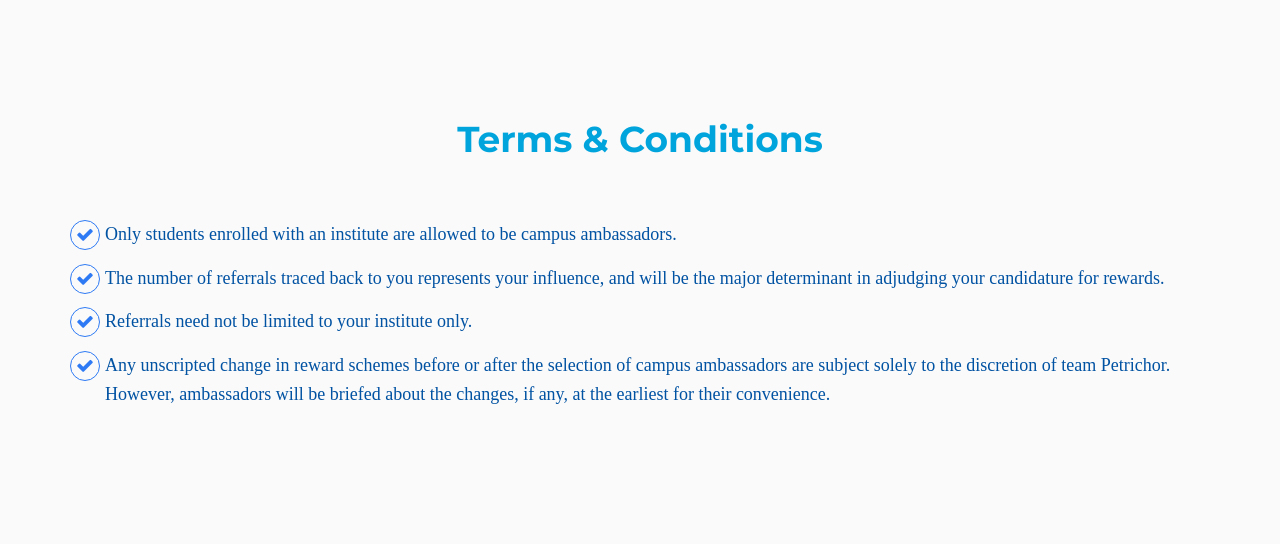
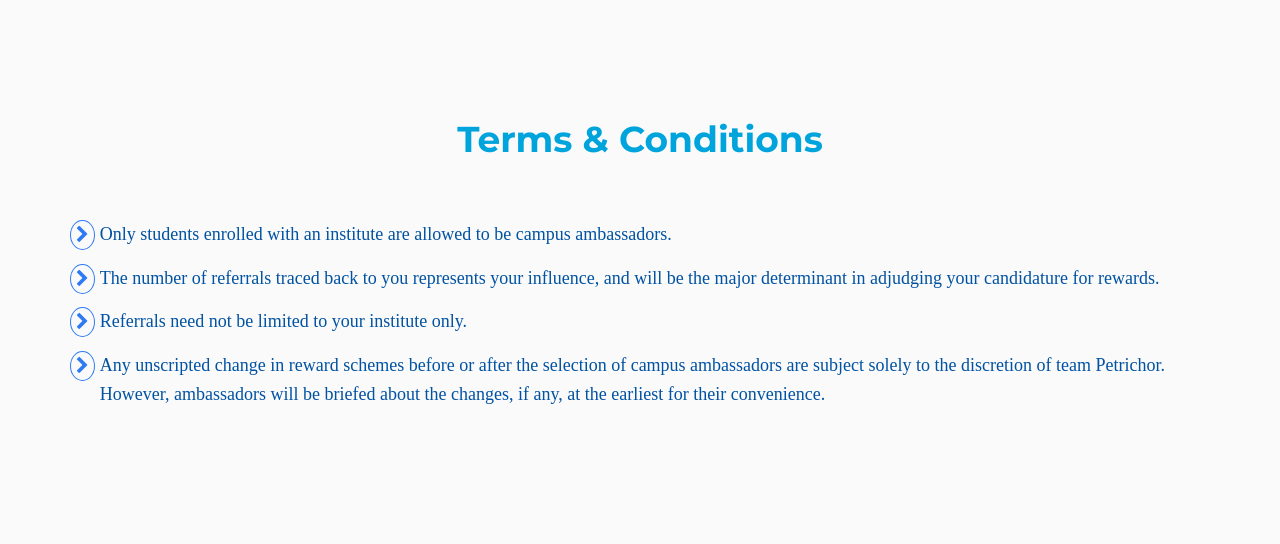
Before and after one commit to sakshi1603/Fest_Website_IITPKD, a Node server app: page / in a window 1280 px wide. Shown: the part 3418-3962 px from the top of the page. Run offline with Node 20, Linux system fonts and the light colour scheme; some libraries are stand-ins or nearby versions; some web fonts are replaced.

Commit message:
small fix

```diff
--- a/views/home.ejs
+++ b/views/home.ejs
@@ -328,7 +328,7 @@
 								<!-- service -->
 				<div class="col-md-3 col-sm-6">
 				<div class="service">
-				<img src="https://pbs.twimg.com/media/DjX0iUBXoAEwgK2.png">
+				<img src="https://banner2.kisspng.com/20180529/wvk/kisspng-ideas-color-cartagena-advertising-communication-gr-advertising-design-templates-5b0dd3b8bf11e8.5343035015276328247826.jpg">
 				<h3>Pitch in your ideas</h3>
 				<p style="">Be an active part of Petrichor by throwing in your suggestions for different events, speakers and artists.</p>
 				</div>
@@ -370,19 +370,19 @@
 						<h2 class="title">Terms &amp; Conditions</h2>
 					</div>
 					<div class="feature">
-						<i class="fa fa-check"></i>
+						<i class="fa fa-chevron-right"></i>
 						<p>Only students enrolled with an institute are allowed to be campus ambassadors.</p>
 					</div>
 					<div class="feature">
-						<i class="fa fa-check"></i>
+						<i class="fa fa-chevron-right"></i>
 						<p>The number of referrals traced back to you represents your influence, and will be the major determinant in adjudging your candidature for rewards.</p>
 					</div>
 					<div class="feature">
-						<i class="fa fa-check"></i>
+						<i class="fa fa-chevron-right"></i>
 						<p>Referrals need not be limited to your institute only.</p>
 					</div>
 					<div class="feature">
-						<i class="fa fa-check"></i>
+						<i class="fa fa-chevron-right"></i>
 						<p>Any unscripted change in reward schemes before or after the selection of campus ambassadors are subject solely to the discretion of team Petrichor. However, ambassadors will be briefed about the changes, if any, at the earliest for their convenience.</p>
 					</div>
 				</div>
```
